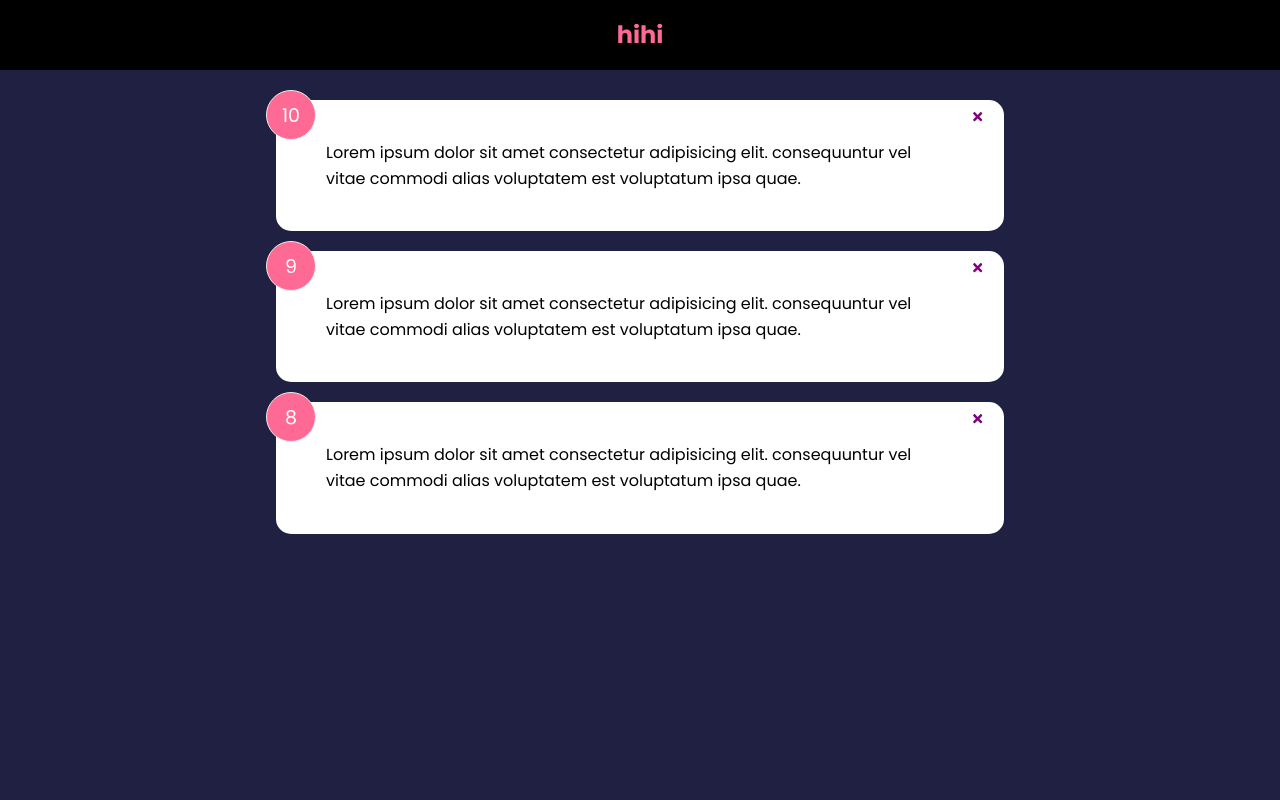
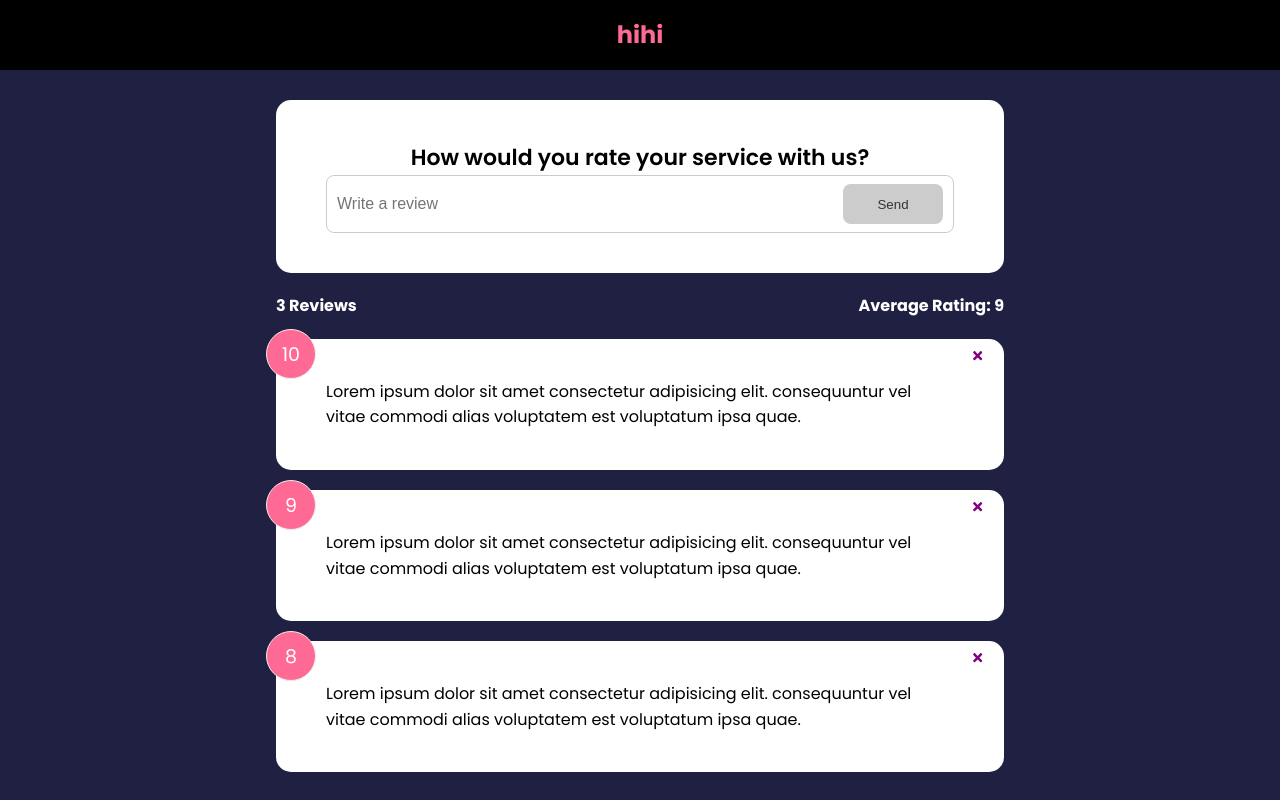
Before and after one commit to yvonneshui/react-feedback-app, a React (Create React App) app: page / in a window 1280 px wide. Built offline with nearby package versions, Linux system fonts and the light colour scheme.

Commit message:
feedbackStats && input bar

```diff
--- a/src/App.js
+++ b/src/App.js
@@ -1,7 +1,11 @@
 import Header from "./components/Header";
 import FeedbackData from "./data/FeedbackData";
 import FeedbackList from "./components/FeedbackList";
+import FeedbackStats from "./components/FeedbackStats";
+import FeedbackForm from "./components/FeedbackForm";
+
 import { useState } from "react";
+import FeedbackItem from "./components/FeedbackItem";
 
 function App() {
   const [feedback, setFeedback] = useState(FeedbackData);
@@ -14,6 +18,8 @@
     <>
       <Header />
       <div className="container">
+        <FeedbackForm />
+        <FeedbackStats feedback={feedback} />
         <FeedbackList feedback={feedback} handleDelete={deleteFeedback} />
       </div>
     </>
--- /dev/null
+++ b/src/components/FeedbackForm.jsx
@@ -0,0 +1,47 @@
+import Card from "./share/Card";
+import { useState } from "react";
+import Button from "./share/Button";
+function FeedbackForm() {
+
+	const[text,setText]=useState('')
+	const[btnDisabled,setBtnDisabled]=useState(true)
+	const[message,setMessage]=useState('')
+
+	const handleTextChange=(e)=>{
+		if(text===''){
+			setBtnDisabled(true)
+			setMessage(null)
+		}else if(text!==''&&text.trim().length<=10){
+			setBtnDisabled(true)
+			setMessage('Text must be longer than 10 letters')
+		}else{
+			setMessage(null)
+			setBtnDisabled(false)
+		}
+		setText(e.target.value);
+	}
+
+	return <Card>
+		<form>
+			<h2>
+				How would you rate your service with us?
+				<div className="input-group">
+					<input
+					onChange={handleTextChange}
+					type="text"
+					placeholder="Write a review"
+					value={text}/>
+					<Button
+					type='submit'
+					isDisabled={btnDisabled}>Send</Button>
+					<div>
+						{message
+						&&<div className="message">{message}</div>}
+					</div>
+				</div>
+			</h2>
+		</form>
+		</Card>;
+}
+
+export default FeedbackForm;
--- /dev/null
+++ b/src/components/FeedbackStats.jsx
@@ -0,0 +1,20 @@
+import PropTypes from 'prop-types';
+
+function FeedbackStats({feedback}) {
+	//calculate average ratings
+	let average=feedback.reduce((acc,cur)=>{
+		return acc+cur.rating
+	},0)/feedback.length
+
+	average=average.toFixed(1).replace(/[.,]0$/,'')
+
+	return <div className="feedback-stats">
+	<h4>{feedback.length} Reviews</h4>
+	<h4>Average Rating: {isNaN(average)?0:average}</h4>
+	</div>;
+}
+
+FeedbackStats.propTypes={
+	feedback:PropTypes.array.isRequired
+}
+export default FeedbackStats;
--- /dev/null
+++ b/src/components/share/Button.jsx
@@ -0,0 +1,21 @@
+import PropTypes from 'prop-types';
+
+function Button({children,version,type,isDisabled}) {
+	return <button type={type} disabled={isDisabled} className={`btn btn-${version}`}>
+		{children}
+	</button>
+}
+
+Button.defaultProps={
+	version:'primary',
+	type:'button',
+	isDisabled:false
+}
+Button.propTypes={
+	children:PropTypes.node.isRequired,
+	version:PropTypes.string,
+	type:PropTypes.string,
+	isDisabled:PropTypes.bool
+}
+
+export default Button;
--- a/src/index.css
+++ b/src/index.css
@@ -180,7 +180,7 @@
 }
 
 .message {
-  padding-top: 10px;
+  padding-top: 5px;
   text-align: center;
   color: rebeccapurple;
 }
```
